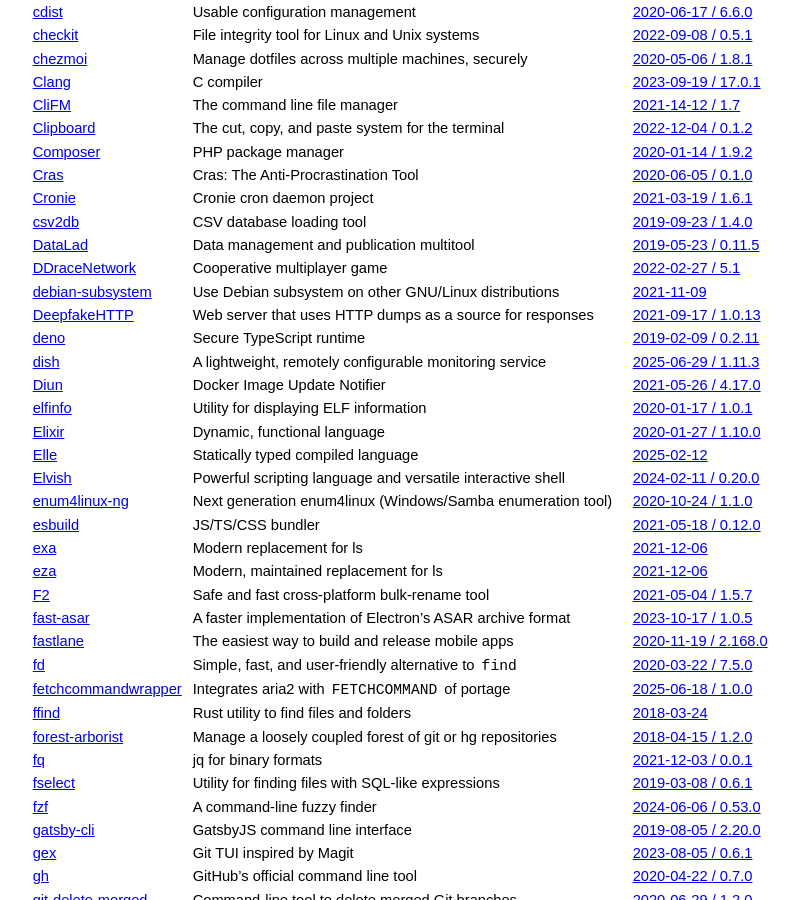
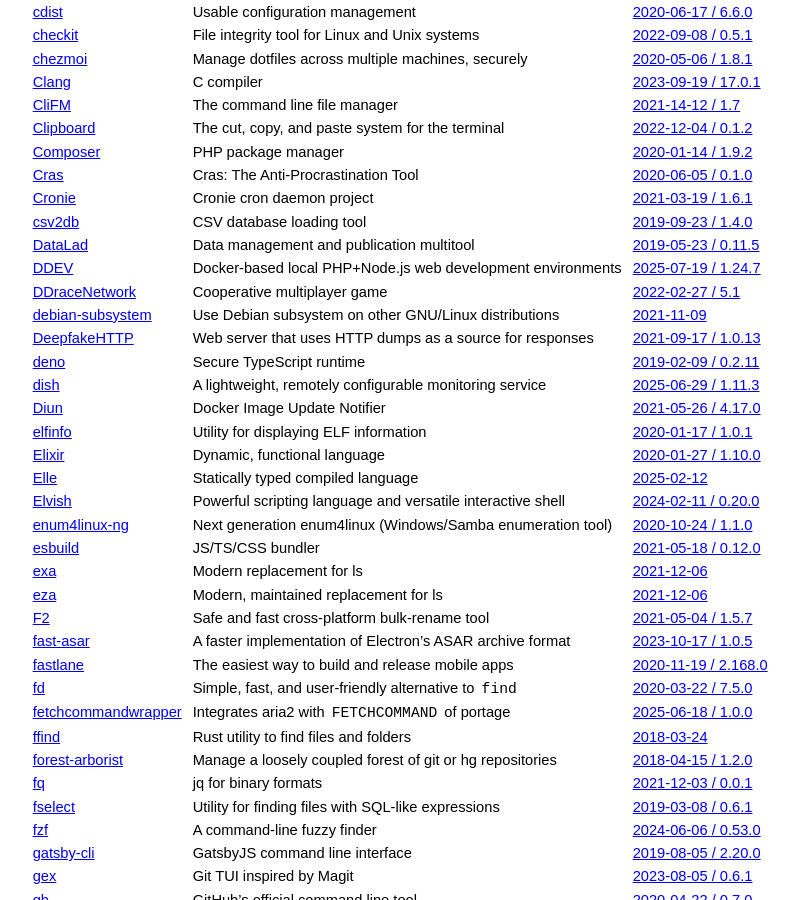
Before and after one commit to jcs/no_color, a Jekyll site: the page built from index.md, in a window 1280 px wide and 900 px high, scrolled down 3371 px. Shown: the whole window, without its empty margins (211-1009 px from the left). Built offline with Jekyll 4.4.1, drawn with Linux system fonts in a browser that asks for light colours; our own code applies the rules of GitHub Pages for plain Markdown files.

Commit message:
Add DDEV (#317)

```diff
--- a/index.md
+++ b/index.md
@@ -183,6 +183,7 @@ color by default via `NO_COLOR`.
 | [Cronie](https://github.com/cronie-crond/cronie) | Cronie cron daemon project | [2021-03-19 / 1.6.1](https://github.com/cronie-crond/cronie/commit/765a745c6497f8cde51c39db7b1bb88686b90a9c) |
 | [csv2db](https://csv2db.github.io/) | CSV database loading tool | [2019-09-23 / 1.4.0](https://github.com/csv2db/csv2db/releases/tag/v1.4.0) |
 | [DataLad](https://www.datalad.org/) | Data management and publication multitool | [2019-05-23 / 0.11.5](https://github.com/datalad/datalad/releases/tag/0.11.5) |
+| [DDEV](https://ddev.com/) | Docker-based local PHP+Node.js web development environments | [2025-07-19 / 1.24.7](https://github.com/ddev/ddev/releases/tag/v1.24.7) |
 | [DDraceNetwork](https://ddnet.tw/) | Cooperative multiplayer game | [2022-02-27 / 5.1](https://github.com/ddnet/ddnet/commit/b3e7164905dd227f9ab1c0eb9d7ab878ece7e971) |
 | [debian-subsystem](https://gitlab.com/sulincix/debian-subsystem) | Use Debian subsystem on other GNU/Linux distributions | [2021-11-09](https://gitlab.com/sulincix/debian-subsystem/-/commit/813292e0498800e01bd4039678511c1097c2147f) |
 | [DeepfakeHTTP](https://github.com/xnbox/DeepfakeHTTP) | Web server that uses HTTP dumps as a source for responses | [2021-09-17 / 1.0.13](https://github.com/xnbox/DeepfakeHTTP/releases/tag/v1.0.13) |
```
